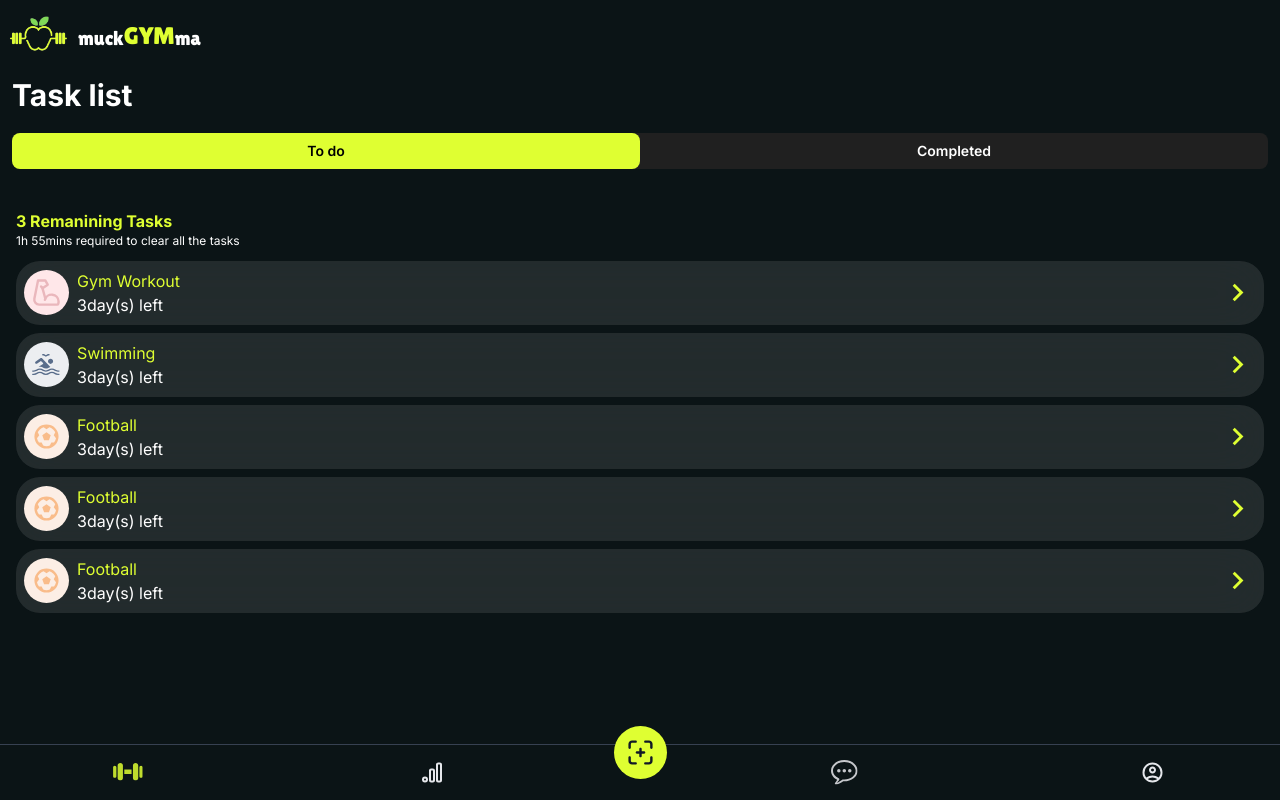
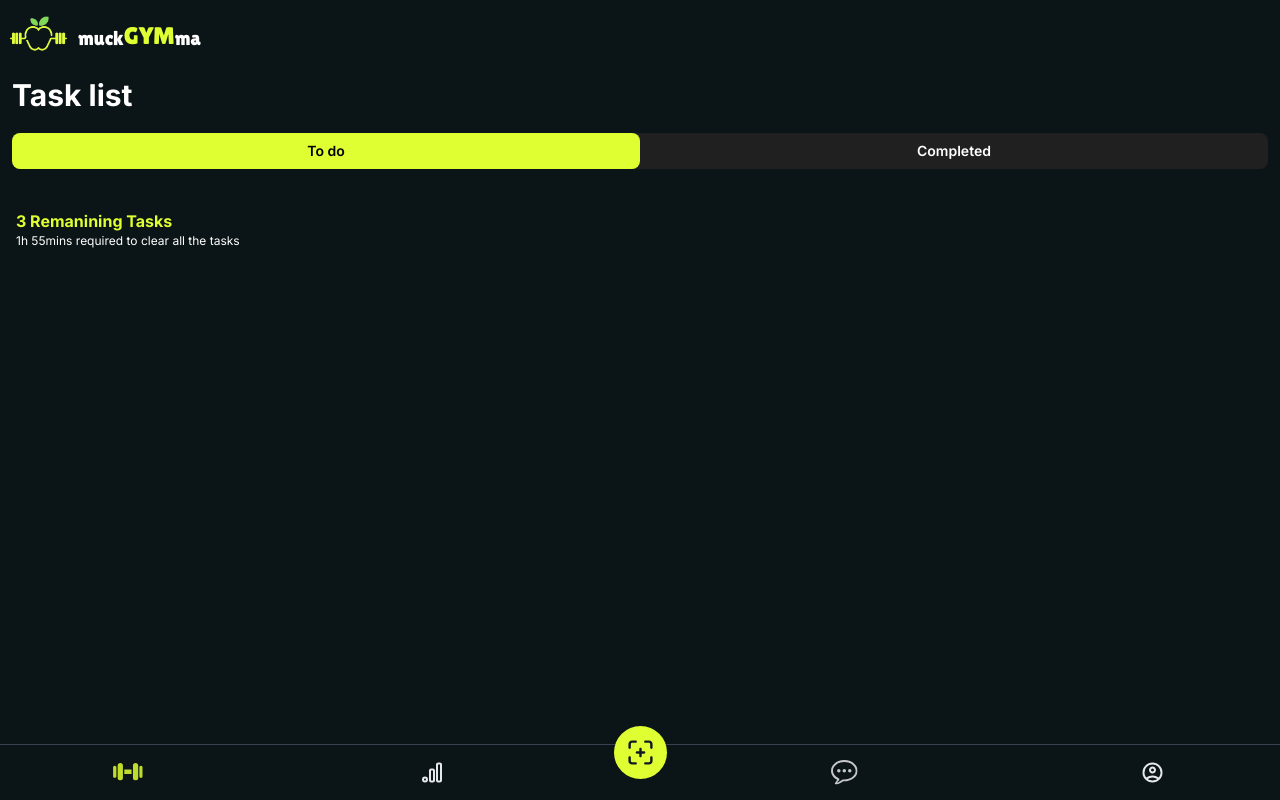
Before and after one commit to MJUZzang/muckGYMma, a Next.js app in the folder projects/fe/: page /workout/todo in a window 1280 px wide. Built offline with nearby package versions, Linux system fonts and the light colour scheme.

Commit message:
ci: prod환경에서 에러 임시 제거 시도

```diff
--- a/projects/fe/app/workout/_components/Task.tsx
+++ b/projects/fe/app/workout/_components/Task.tsx
@@ -24,7 +24,7 @@ const Task: React.FC<TaskProps> = ({
     workoutCnt,
     dueDate,
 }) => {
-    const [timeLeft, setTimeLeft] = useState(CaclLeftTime(dueDate));
+    const [timeLeft, setTimeLeft] = useState('');
 
     useEffect(() => {
         const interval = setInterval(() => {
--- a/projects/fe/app/workout/todo/page.tsx
+++ b/projects/fe/app/workout/todo/page.tsx
@@ -1,45 +1,45 @@
 import React from "react";
 import Task from "@/workout/_components/Task";
 
-const currentDate = new Date(); // 현재 로컬 시간
+// const currentDate = new Date(); // 현재 로컬 시간
 
-const dummyList = [
-    {
-        type: "health",
-        level: "Intermediate",
-        duration: 45,
-        workoutCnt: 3,
-        dueDate: new Date(Date.UTC(currentDate.getUTCFullYear(), currentDate.getUTCMonth(), currentDate.getUTCDate() + 3))
-    },
-    {
-        type: "swimming",
-        level: "Beginner",
-        duration: 20,
-        workoutCnt: 1,
-        dueDate: new Date(Date.UTC(currentDate.getUTCFullYear(), currentDate.getUTCMonth(), currentDate.getUTCDate() + 3))
-    },
-    {
-        type: "football",
-        level: "Beginner",
-        duration: 60,
-        workoutCnt: 1,
-        dueDate: new Date(Date.UTC(currentDate.getUTCFullYear(), currentDate.getUTCMonth(), currentDate.getUTCDate() + 3))
-    },
-    {
-        type: "football",
-        level: "Beginner",
-        duration: 60,
-        workoutCnt: 1,
-        dueDate: new Date(Date.UTC(currentDate.getUTCFullYear(), currentDate.getUTCMonth(), currentDate.getUTCDate() + 3))
-    },
-    {
-        type: "football",
-        level: "Beginner",
-        duration: 60,
-        workoutCnt: 1,
-        dueDate: new Date(Date.UTC(currentDate.getUTCFullYear(), currentDate.getUTCMonth(), currentDate.getUTCDate() + 3))
-    },
-];
+// const dummyList = [
+//     {
+//         type: "health",
+//         level: "Intermediate",
+//         duration: 45,
+//         workoutCnt: 3,
+//         dueDate: new Date(Date.UTC(currentDate.getUTCFullYear(), currentDate.getUTCMonth(), currentDate.getUTCDate() + 3))
+//     },
+//     {
+//         type: "swimming",
+//         level: "Beginner",
+//         duration: 20,
+//         workoutCnt: 1,
+//         dueDate: new Date(Date.UTC(currentDate.getUTCFullYear(), currentDate.getUTCMonth(), currentDate.getUTCDate() + 3))
+//     },
+//     {
+//         type: "football",
+//         level: "Beginner",
+//         duration: 60,
+//         workoutCnt: 1,
+//         dueDate: new Date(Date.UTC(currentDate.getUTCFullYear(), currentDate.getUTCMonth(), currentDate.getUTCDate() + 3))
+//     },
+//     {
+//         type: "football",
+//         level: "Beginner",
+//         duration: 60,
+//         workoutCnt: 1,
+//         dueDate: new Date(Date.UTC(currentDate.getUTCFullYear(), currentDate.getUTCMonth(), currentDate.getUTCDate() + 3))
+//     },
+//     {
+//         type: "football",
+//         level: "Beginner",
+//         duration: 60,
+//         workoutCnt: 1,
+//         dueDate: new Date(Date.UTC(currentDate.getUTCFullYear(), currentDate.getUTCMonth(), currentDate.getUTCDate() + 3))
+//     },
+// ];
 
 const page = () => {
     return (
@@ -51,7 +51,7 @@ const page = () => {
                 1h 55mins required to clear all the tasks
             </p>
 
-            <div className="space-y-2 mt-3 mb-6">
+            {/* <div className="space-y-2 mt-3 mb-6">
                 {dummyList.map((task, index) => (
                     <Task
                         key={index}
@@ -62,7 +62,7 @@ const page = () => {
                         dueDate={task.dueDate}
                     />
                 ))}
-            </div>
+            </div> */}
         </>
     );
 };
```
